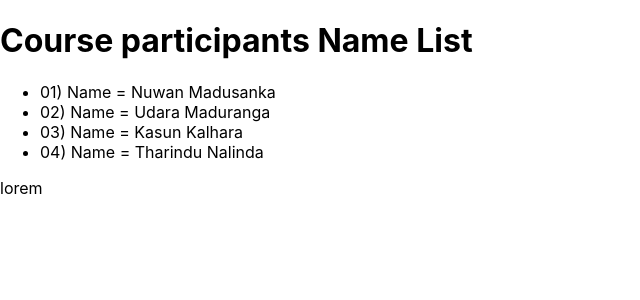
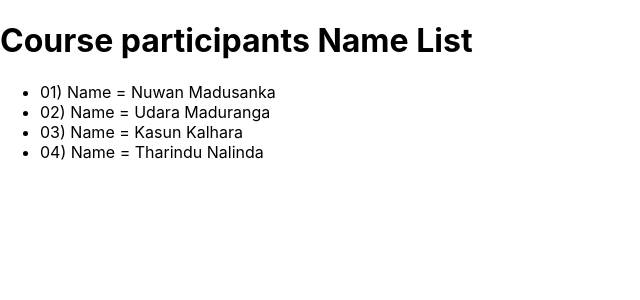
Before and after one commit to nuwandm/nuwan, a React (Create React App) app: page / in a window 1280 px wide. Shown: the top 300 px of the page, without its empty margins (0-640 px from the left). Built offline with nearby package versions, Linux system fonts and the light colour scheme.

Commit message:
Deleted para

```diff
--- a/src/App.js
+++ b/src/App.js
@@ -8,8 +8,6 @@ function App() {
   return(
     <div>
          <NameList/>
-         <p>lorem
-         </p>
     </div>
   )
 }
```
